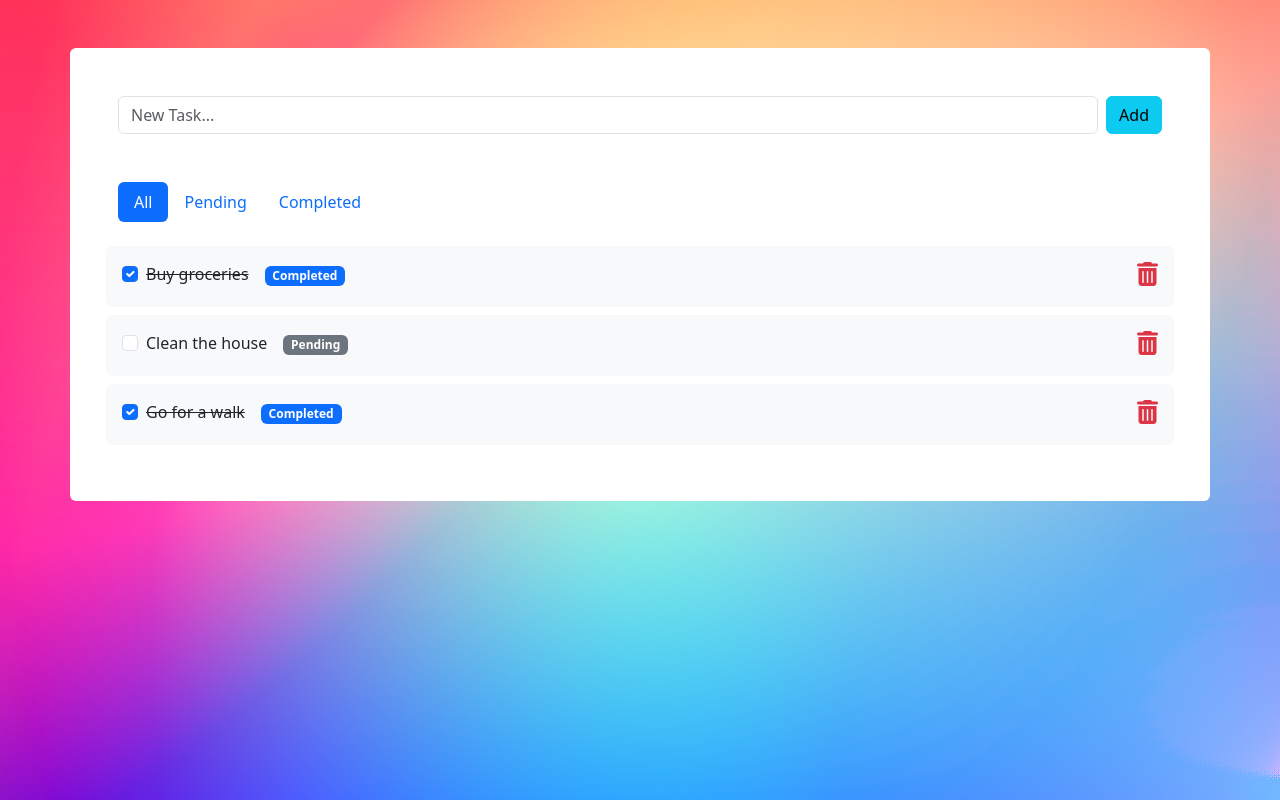
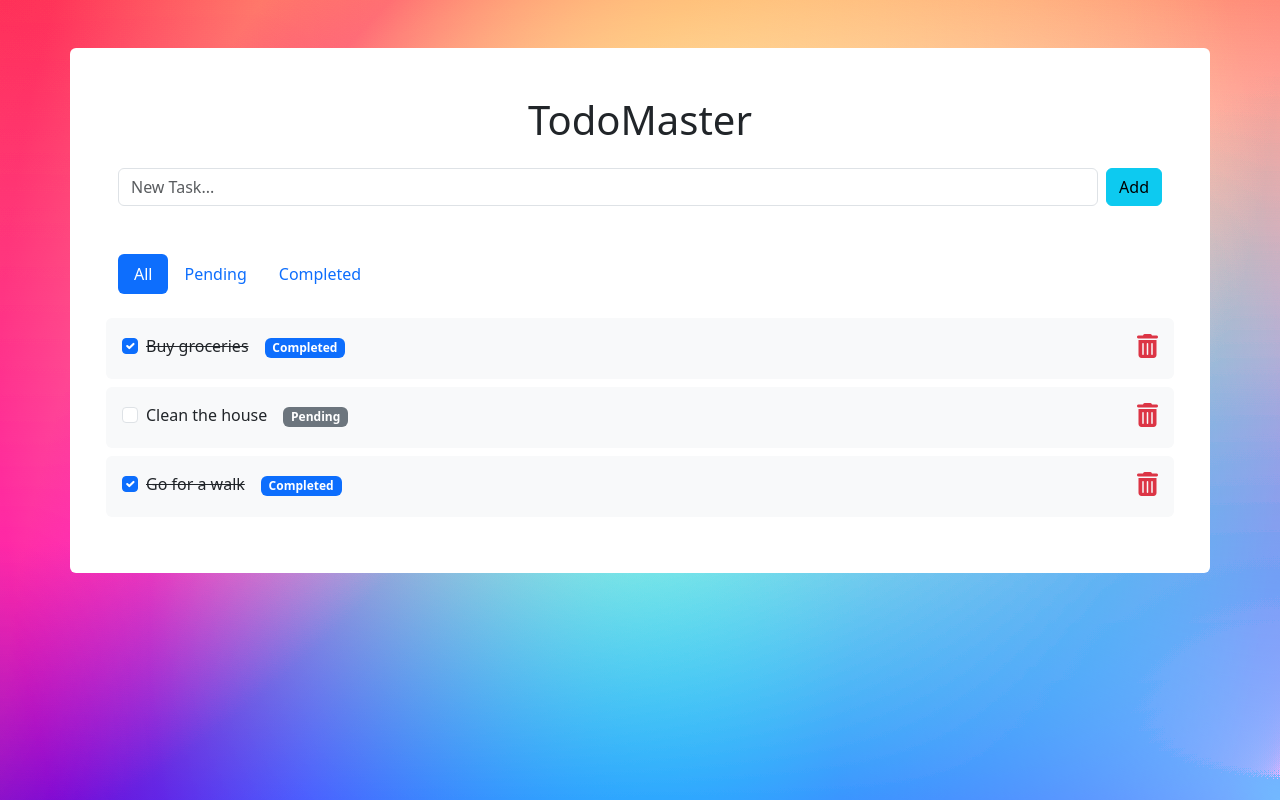
Before and after one commit to osiota10/todo-task-manager, a React (Create React App) app: page / in a window 1280 px wide. Built offline with nearby package versions, Linux system fonts and the light colour scheme.

Commit message:
Added h1 heading

```diff
--- a/src/App.js
+++ b/src/App.js
@@ -71,6 +71,7 @@ function App() {
   return (
     <div className="min-vh-100 py-5 gradient-custom">
       <section className="container bg-white p-5 rounded">
+        <h1 className="text-center mb-4">TodoMaster</h1>
         <form
           className="d-flex justify-content-center align-items-center mb-5"
           onSubmit={handleAddTodo} // Handle form submission
```
